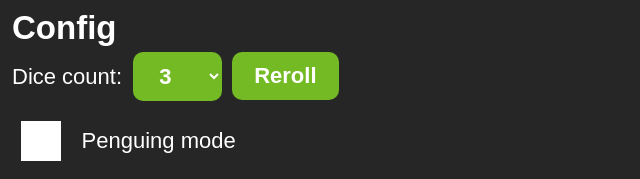
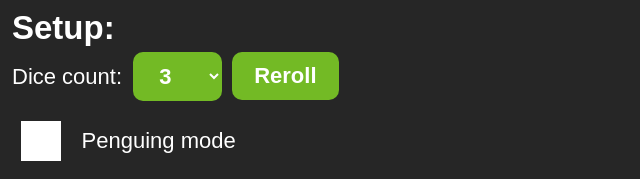
Before and after one commit to SushyDev/wakken-spel, a website built with Parcel: page site/html/index.html in a window 1280 px wide. Shown: the part 298-477 px from the top of the page, 0-640 px from the left. Built offline with nearby package versions, Linux system fonts and the light colour scheme.

Commit message:
Renamed config to setup

```diff
--- a/site/html/index.html
+++ b/site/html/index.html
@@ -29,8 +29,8 @@
         <div class="dices" id="dices"></div>
 
         <div class="controls">
-            <div class="config">
-                <h2>Config</h2>
+            <div class="setup">
+                <h2>Setup:</h2>
                 <div class="top">
                     <label for="dice-count">
                         Dice count:
--- a/site/scss/home.scss
+++ b/site/scss/home.scss
@@ -69,7 +69,7 @@
 .controls {
     height: fit-content;
 
-    .config {
+    .setup {
         padding: 12px;
         display: flex;
         flex-direction: column;
```
